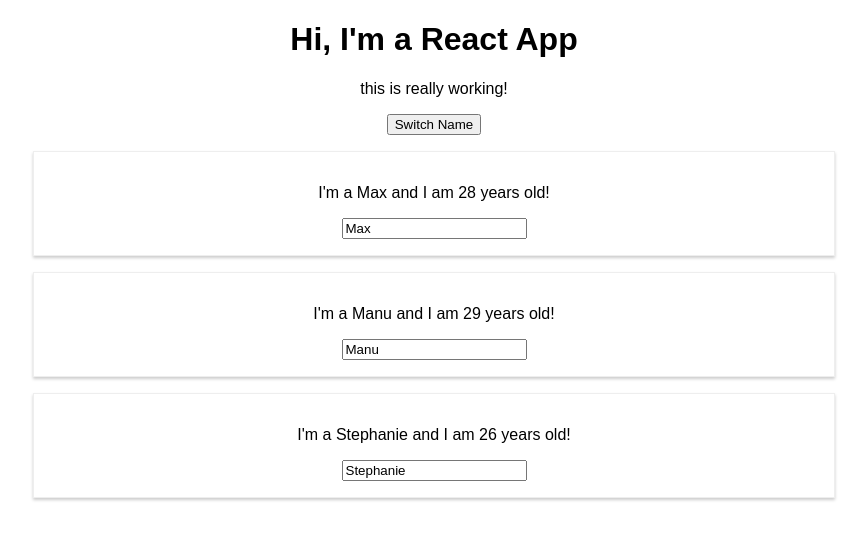
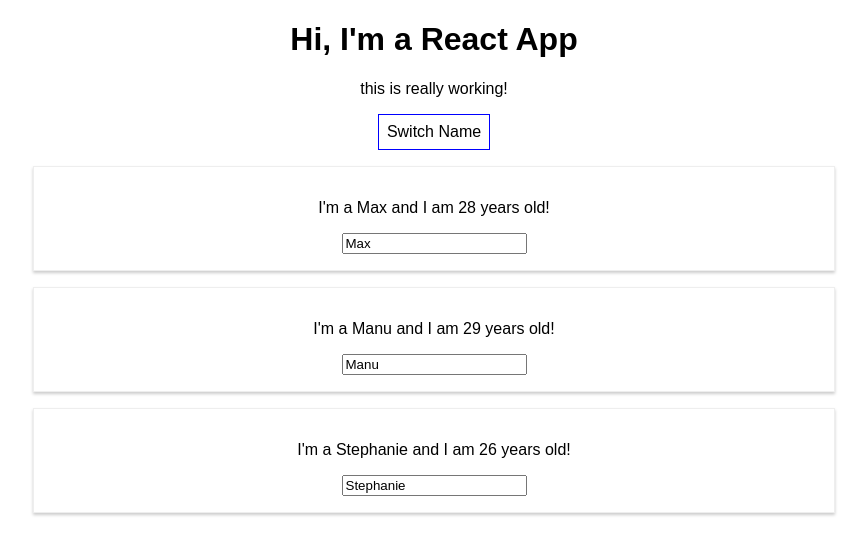
Before and after one commit to marcosaugustomodesto/react-complete-guide, a React (Create React App) app: page / in a window 1280 px wide. Shown: the top 554 px of the page, without its empty margins (206-1073 px from the left). Built offline with nearby package versions, Linux system fonts and the light colour scheme.

Commit message:
working with inline styles

```diff
--- a/src/App.js
+++ b/src/App.js
@@ -33,11 +33,19 @@
     })
   }
   render() {
+    const style = {
+      backgroundColor: 'white',
+      font: 'inherit',
+      border: '1px solid blue',
+      padding: '8px'
+    };
     return (
       <div className="App">
         <h1>Hi, I'm a React App</h1>
         <p>this is really working!</p>
-        <button onClick={() => this.switchNameHandler('Maximilian!!')}>Switch Name</button>
+        <button
+          style={style}
+          onClick={() => this.switchNameHandler('Maximilian!!')}>Switch Name</button>
         <Person
           name={this.state.persons[0].name}
           age={this.state.persons[0].age}/>
```
